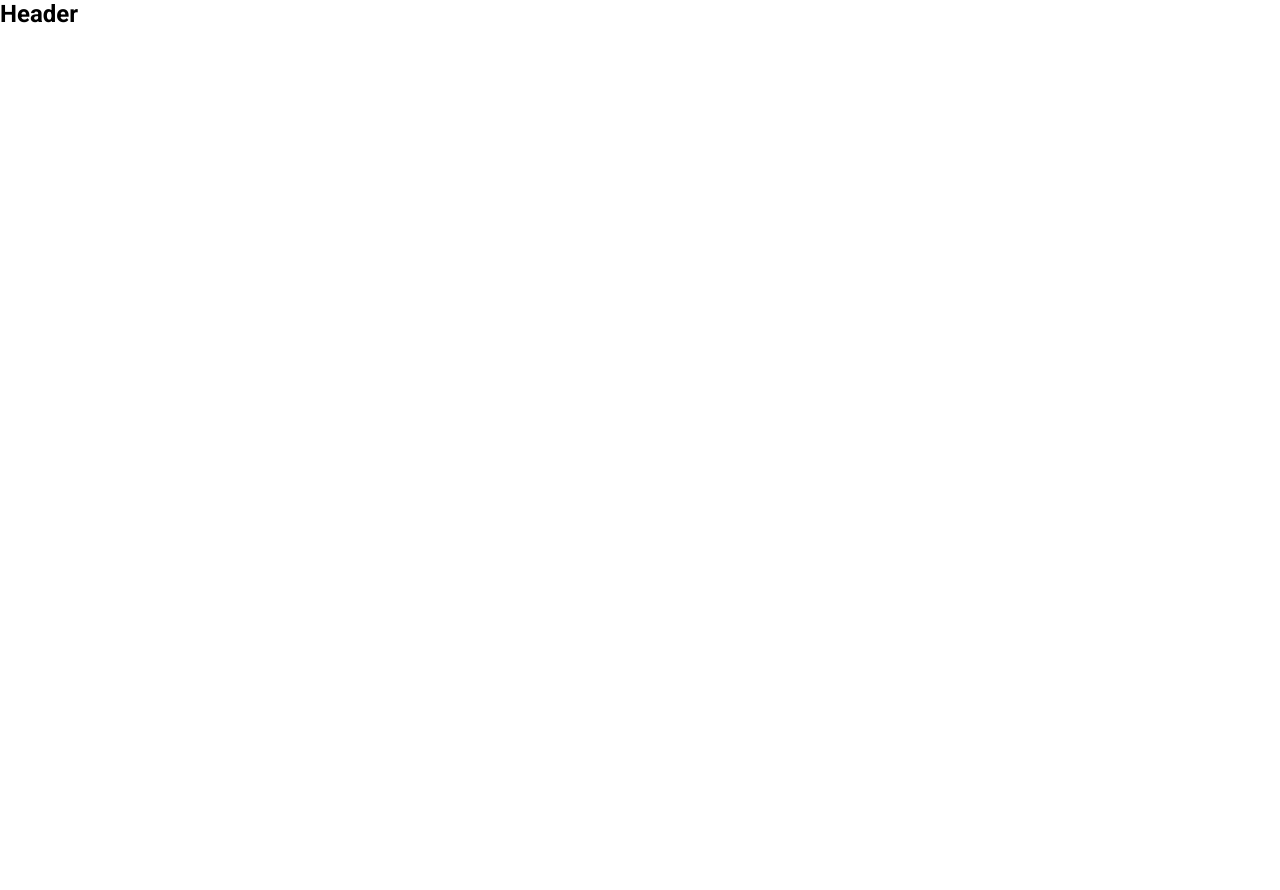
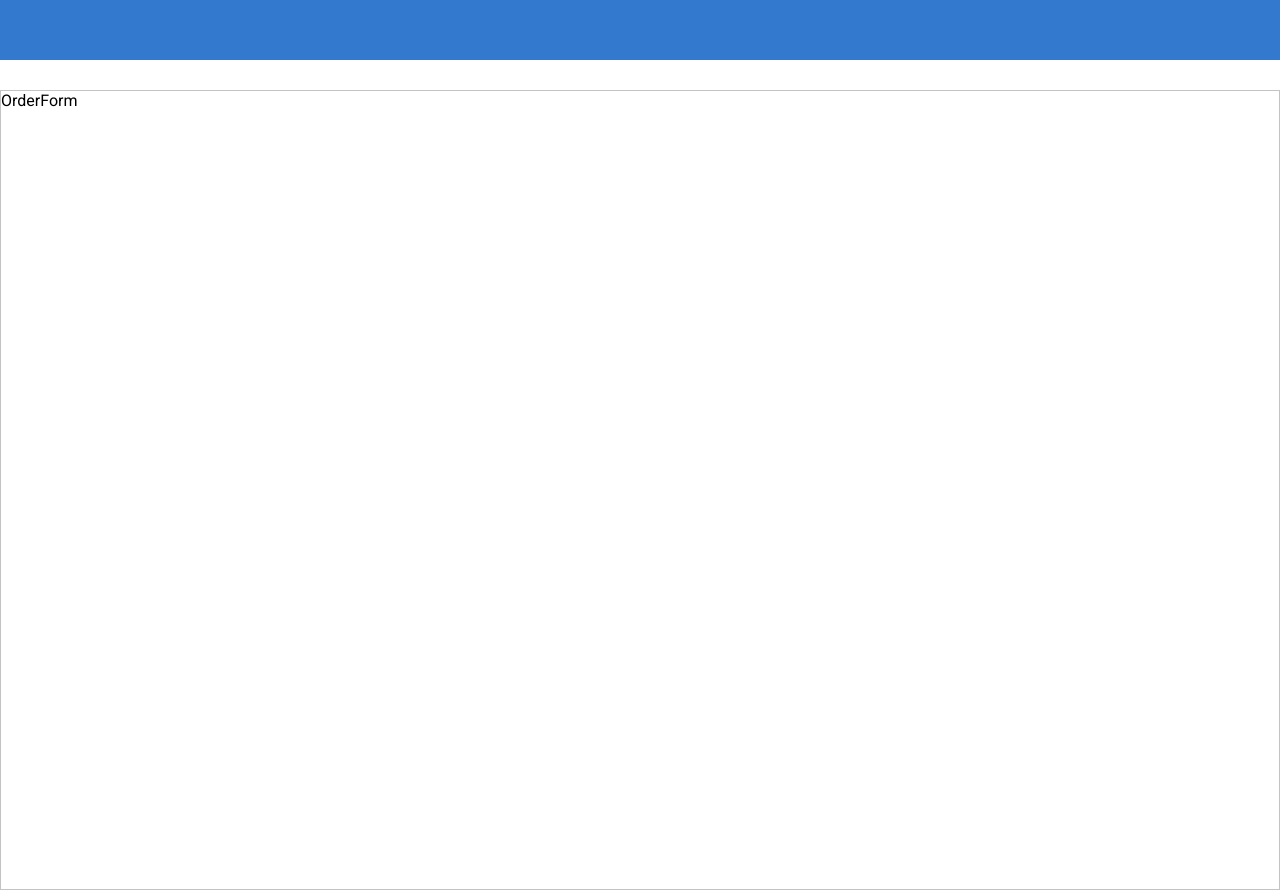
Before and after one commit to jcho-project/orderflow, a React (Create React App) app: page / in a window 1280 px wide. Before the commit the page ends 800 px from the top, so only its background shows below. Built offline with nearby package versions, Linux system fonts and the light colour scheme.

Commit message:
initial orderform setup and css root variables set

```diff
--- a/src/App.js
+++ b/src/App.js
@@ -1,9 +1,13 @@
 import Header from "./components/Header"
+import OrderForm from "./components/OrderForm";
 
 function App() {
   return (
     <div>
       <Header />
+      <div className="container">
+        <OrderForm />
+      </div>
     </div>
   );
 }
--- a/src/components/Header.jsx
+++ b/src/components/Header.jsx
@@ -1,8 +1,7 @@
 function Header() {
     return (
         <header>
-            <div className="container">
-                <h2>Header</h2>
+            <div>
             </div>
         </header>
     )
--- /dev/null
+++ b/src/components/OrderForm.jsx
@@ -0,0 +1,7 @@
+function OrderForm() {
+  return (
+    <div>OrderForm</div>
+  )
+}
+
+export default OrderForm
--- a/src/index.css
+++ b/src/index.css
@@ -1,4 +1,12 @@
 @import url('https://fonts.googleapis.com/css2?family=Roboto:wght@400;600;700&display=swap');
+
+:root {
+  --primary: #5893d4;
+  --secondary: #3379cd;
+  --white: #f4f4f8;
+  --black: #2a2a2a;
+  --off-white: #dddde3;
+}
 
 * {
   box-sizing: border-box;
@@ -9,3 +17,21 @@
 body {
   font-family: Roboto;
 }
+
+header {
+  background-color: var(--secondary);
+  height: 60px;
+  width: 100%;
+  display: flex;
+  justify-content: space-between;
+  align-items: center;
+  margin-bottom: 30px;
+}
+
+.container {
+  max-width: 1440px;
+  height: 800px;
+  border: 1px solid #c3c3c3;
+  margin: auto;
+  align-items: center;
+}
```
